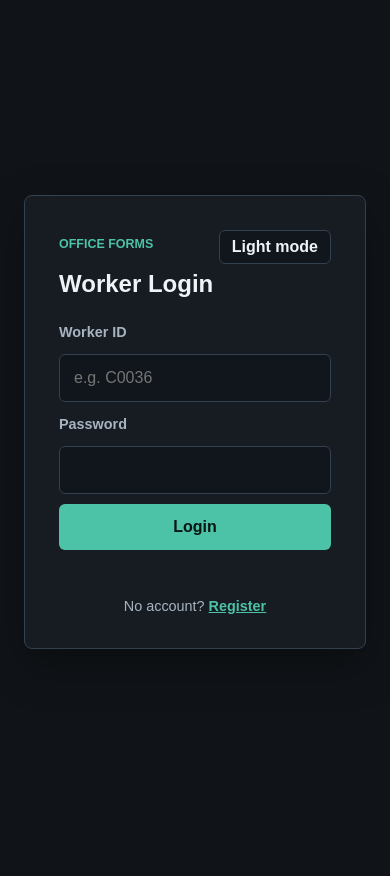
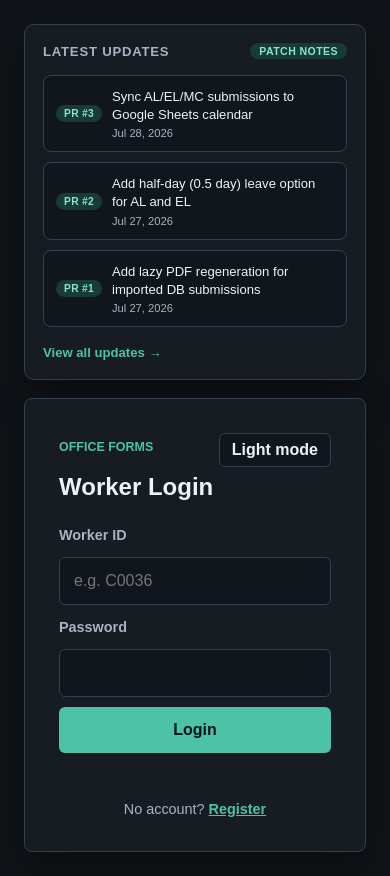
Before and after one commit to mrl-hzq/officeForm, a website: page public/index.html in a window 390 px wide. Before the commit the page ends 844 px from the top, so only its background shows below. Drawn offline with Linux system fonts and the light colour scheme.

Commit message:
Add patch notes panel to login page (#4)
Display the latest merged PRs on the login view in a dedicated side card
next to the login panel. Each entry links to its GitHub PR in a new tab,
and a 'View all updates' link opens the pulls list. Layout is responsive:
the card narrows on smaller screens and stacks above the login panel on
mobile.

```diff
--- a/public/index.html
+++ b/public/index.html
@@ -10,6 +10,36 @@
     <main class="app">
       <!-- Login -->
       <section id="loginView" class="login-view">
+        <aside class="patchnotes-box" aria-label="Latest updates">
+          <header class="patchnotes-header">
+            <h2>Latest Updates</h2>
+            <span class="patchnotes-pill">Patch Notes</span>
+          </header>
+          <ol class="patchnotes-list">
+            <li>
+              <a class="patchnote-item" href="https://github.com/mrl-hzq/officeForm/pull/3" target="_blank" rel="noopener noreferrer">
+                <span class="patchnote-badge">PR #3</span>
+                <span class="patchnote-title">Sync AL/EL/MC submissions to Google Sheets calendar</span>
+                <span class="patchnote-date">Jul 28, 2026</span>
+              </a>
+            </li>
+            <li>
+              <a class="patchnote-item" href="https://github.com/mrl-hzq/officeForm/pull/2" target="_blank" rel="noopener noreferrer">
+                <span class="patchnote-badge">PR #2</span>
+                <span class="patchnote-title">Add half-day (0.5 day) leave option for AL and EL</span>
+                <span class="patchnote-date">Jul 27, 2026</span>
+              </a>
+            </li>
+            <li>
+              <a class="patchnote-item" href="https://github.com/mrl-hzq/officeForm/pull/1" target="_blank" rel="noopener noreferrer">
+                <span class="patchnote-badge">PR #1</span>
+                <span class="patchnote-title">Add lazy PDF regeneration for imported DB submissions</span>
+                <span class="patchnote-date">Jul 27, 2026</span>
+              </a>
+            </li>
+          </ol>
+          <a class="patchnotes-all" href="https://github.com/mrl-hzq/officeForm/pulls?q=is%3Apr" target="_blank" rel="noopener noreferrer">View all updates →</a>
+        </aside>
         <div class="login-panel">
           <div class="panel-kicker">
             <p class="eyebrow">Office Forms</p>
--- a/public/styles.css
+++ b/public/styles.css
@@ -164,9 +164,11 @@ label {
 }
 
 .login-view {
-  display: grid;
+  display: flex;
+  align-items: center;
+  justify-content: center;
+  gap: 32px;
   min-height: 100vh;
-  place-items: center;
   padding: 24px;
 }
 
@@ -1705,6 +1707,148 @@ tr:last-child td {
   max-width: 680px;
 }
 
+/* Patch notes — side card next to the login panel */
+.patchnotes-box {
+  flex-shrink: 0;
+  width: 320px;
+  max-height: min(78vh, 620px);
+  padding: 22px;
+  border: 1px solid var(--line);
+  border-radius: 10px;
+  background: var(--surface);
+  box-shadow: var(--shadow);
+  overflow-y: auto;
+}
+
+.patchnotes-header {
+  display: flex;
+  align-items: center;
+  justify-content: space-between;
+  gap: 10px;
+  margin-bottom: 16px;
+}
+
+.patchnotes-header h2 {
+  margin: 0;
+  font-size: 0.82rem;
+  font-weight: 800;
+  letter-spacing: 0.06em;
+  text-transform: uppercase;
+  color: var(--muted);
+}
+
+.patchnotes-pill {
+  padding: 2px 9px;
+  border-radius: 999px;
+  background: var(--accent-soft);
+  color: var(--accent-strong);
+  font-size: 0.66rem;
+  font-weight: 700;
+  letter-spacing: 0.04em;
+  text-transform: uppercase;
+  white-space: nowrap;
+}
+
+.patchnotes-list {
+  list-style: none;
+  margin: 0;
+  padding: 0;
+  display: grid;
+  gap: 10px;
+}
+
+.patchnote-item {
+  display: grid;
+  grid-template-columns: auto 1fr;
+  grid-template-areas:
+    "badge title"
+    "badge date";
+  align-items: start;
+  gap: 4px 10px;
+  padding: 12px;
+  border: 1px solid var(--line);
+  border-radius: 8px;
+  background: var(--control-bg);
+  color: var(--text);
+  text-decoration: none;
+  transition: border-color 0.15s ease, background 0.15s ease, transform 0.15s ease;
+}
+
+.patchnote-item:hover {
+  border-color: var(--accent);
+  background: var(--accent-soft);
+  transform: translateY(-1px);
+}
+
+.patchnote-item:focus-visible {
+  outline: 2px solid var(--accent);
+  outline-offset: 2px;
+}
+
+.patchnote-badge {
+  grid-area: badge;
+  align-self: center;
+  padding: 3px 8px;
+  border-radius: 999px;
+  background: var(--accent-soft);
+  color: var(--accent-strong);
+  font-size: 0.64rem;
+  font-weight: 700;
+  letter-spacing: 0.03em;
+  text-transform: uppercase;
+  white-space: nowrap;
+}
+
+.patchnote-title {
+  grid-area: title;
+  color: var(--text);
+  font-size: 0.82rem;
+  font-weight: 500;
+  line-height: 1.35;
+  text-align: left;
+}
+
+.patchnote-date {
+  grid-area: date;
+  color: var(--muted);
+  font-size: 0.7rem;
+  white-space: nowrap;
+}
+
+.patchnotes-all {
+  display: inline-block;
+  margin-top: 18px;
+  color: var(--accent);
+  font-size: 0.82rem;
+  font-weight: 700;
+  text-decoration: none;
+}
+
+.patchnotes-all:hover {
+  color: var(--accent-strong);
+  text-decoration: underline;
+}
+
+@media (max-width: 1024px) {
+  .patchnotes-box {
+    width: 280px;
+    padding: 18px;
+  }
+}
+
+@media (max-width: 760px) {
+  .login-view {
+    flex-direction: column;
+    gap: 18px;
+  }
+
+  .patchnotes-box {
+    width: 100%;
+    max-width: 460px;
+    max-height: none;
+  }
+}
+
 .setup-note {
   color: var(--muted);
   font-size: 0.9rem;
```
